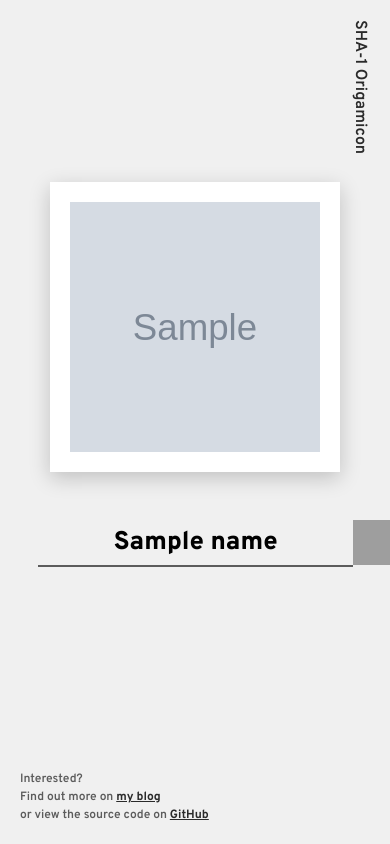
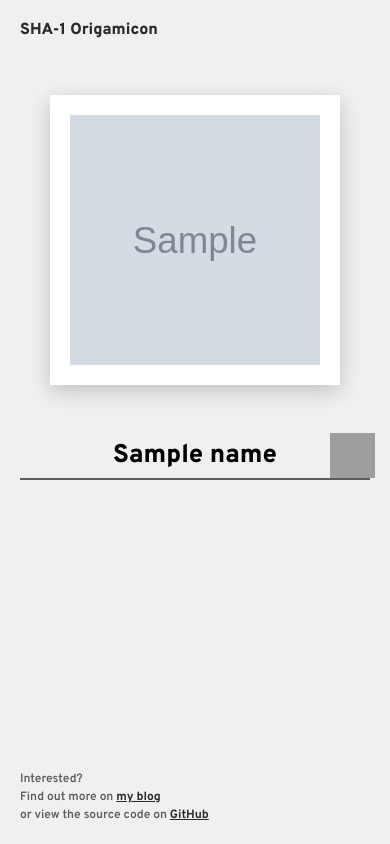
Before and after one commit to LenaSchnedlitz/origamicons, a Flask app: template origamicon/templates/main.html in a window 390 px wide. Run offline with Flask 2, Linux system fonts and the light colour scheme; the template is opened without the code that fills it: most values are stand-ins (such as "Sample title", 1, 10 or a date in 2020); grey boxes marked "Sample" are stand-in pictures; grey boxes are pictures that could not be loaded.

Commit message:
Fix responsiveness issues

```diff
--- a/origamicon/static/css/style.css
+++ b/origamicon/static/css/style.css
@@ -48,27 +48,45 @@ body {
 
 main {
   height: 100%;
-  display: flex;
-  flex-direction: column;
-  justify-content: center;
+  overflow: hidden;
 
   text-align: center;
 }
 
 h1 {
-  width: 200px;
   position: absolute;
-  top: calc(1.25rem + 200px);
-  right: 1.25rem;
   margin: 0;
 
   color: var(--link-text-color);
   font-size: 1rem;
   font-weight: 600;
   text-align: left;
+}
 
-  transform: rotate(90deg);
-  transform-origin: top right;
+@media all and (max-width: 600px) {
+  h1 {
+    top: 1.25rem;
+    left: 1.25rem;
+
+    font-weight: 800;
+  }
+}
+
+@media all and (min-width: 601px) {
+  main {
+    display: flex;
+    flex-direction: column;
+    justify-content: center;
+  }
+
+  h1 {
+    width: 200px;
+    top: calc(1.25rem + 200px);
+    right: 1.25rem;
+
+    transform: rotate(90deg);
+    transform-origin: top right;
+  }
 }
 
 /* ORIGAMICON ****************************************************************/
@@ -118,6 +136,12 @@ img {
   display: block;
 }
 
+@media all and (max-width: 600px) {
+  #origamicon-frame {
+    margin-top: calc(10% + 3.5rem);
+  }
+}
+
 /* FORM **********************************************************************/
 
 form {
@@ -163,6 +187,27 @@ input[type=text]:focus + input[type=submit] {
   opacity: 1;
 }
 
+@media all and (max-height: 550px) {
+  form {
+    margin-top: 8%;
+  }
+}
+
+@media all and (max-width: 500px) {
+  input[type=text] {
+    width: calc(100% - 40px);
+    margin-left: 0;
+  }
+
+  input[type=submit] {
+    position: absolute;
+    right: 15px;
+
+    background-color: var(--bg-color);
+    opacity: 1;
+  }
+}
+
 /* ABOUT ME ******************************************************************/
 
 .corner-text {
```
